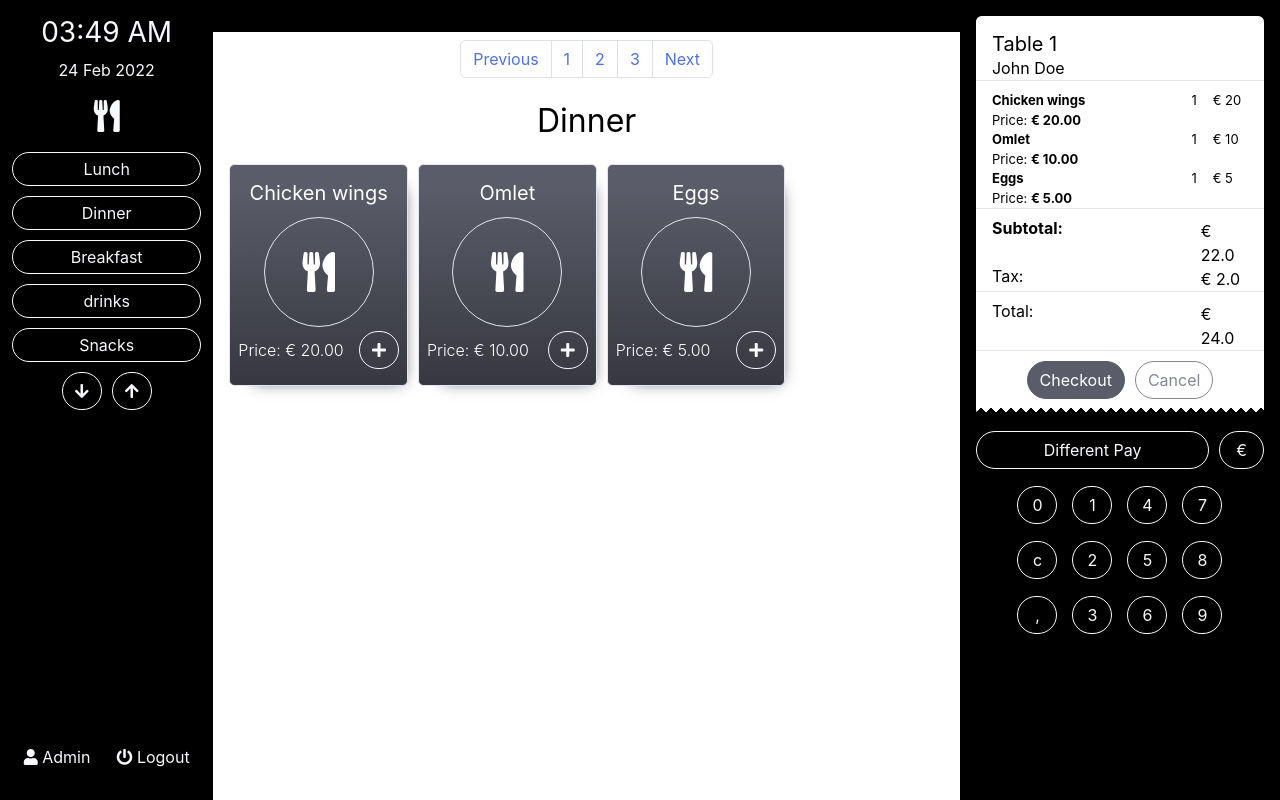
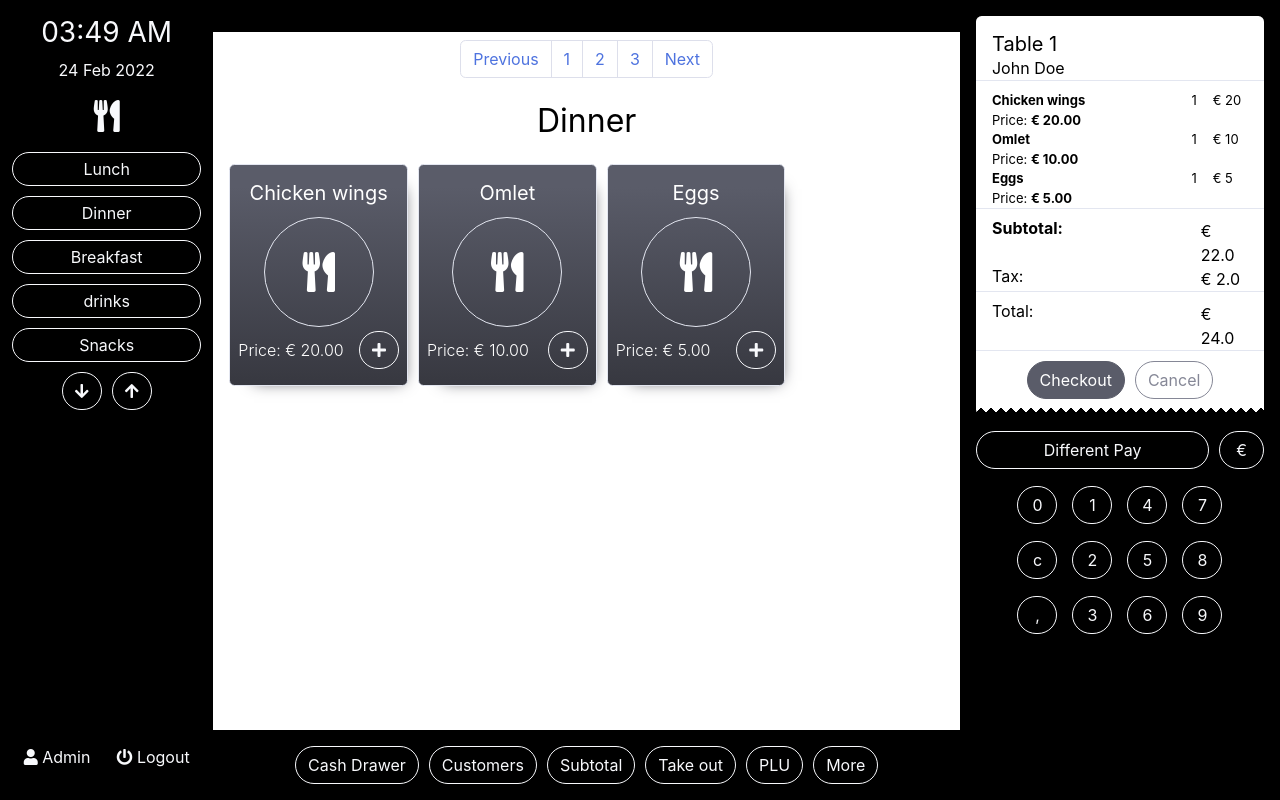
Before and after one commit to mrezayusufy/restaurant, a PHP site: page /posapp/index.php in a window 1280 px wide. Run offline with PHP 8.4, Linux system fonts and the light colour scheme; data comes from the database, SQL or seed files in the repository; data that the repository does not hold is empty.

Commit message:
buttons created

```diff
--- a/posapp/index.php
+++ b/posapp/index.php
@@ -41,7 +41,7 @@ $url = "http://". $_SERVER["HTTP_HOST"];
       </div>
     </section>
     <!-- middle section -->
-    <section class="col-7 p-0 bg-white">
+    <section class="col-7 p-0 bg-white d-flex flex-column">
       <!-- tables -->
       <div class="align-items-baseline d-flex flex-row p-3 gap bg-black">
         <div ng-repeat="t in tables">
@@ -83,6 +83,15 @@ $url = "http://". $_SERVER["HTTP_HOST"];
             </div>
           </div>
         </div>
+      </section>
+      <!-- buttons  -->
+      <section class="align-items-baseline d-flex flex-row p-3 gap bg-black mt-auto justify-content-center">
+        <button class="btn btn-outline-light rounded-pill">Cash Drawer</button>
+        <button class="btn btn-outline-light rounded-pill">Customers</button>
+        <button class="btn btn-outline-light rounded-pill">Subtotal</button>
+        <button class="btn btn-outline-light rounded-pill">Take out</button>
+        <button class="btn btn-outline-light rounded-pill">PLU</button>
+        <button class="btn btn-outline-light rounded-pill">More</button>
       </section>
     </section>
     <section class="col-3 w-100 h-auto pt-3 p-0">
```
